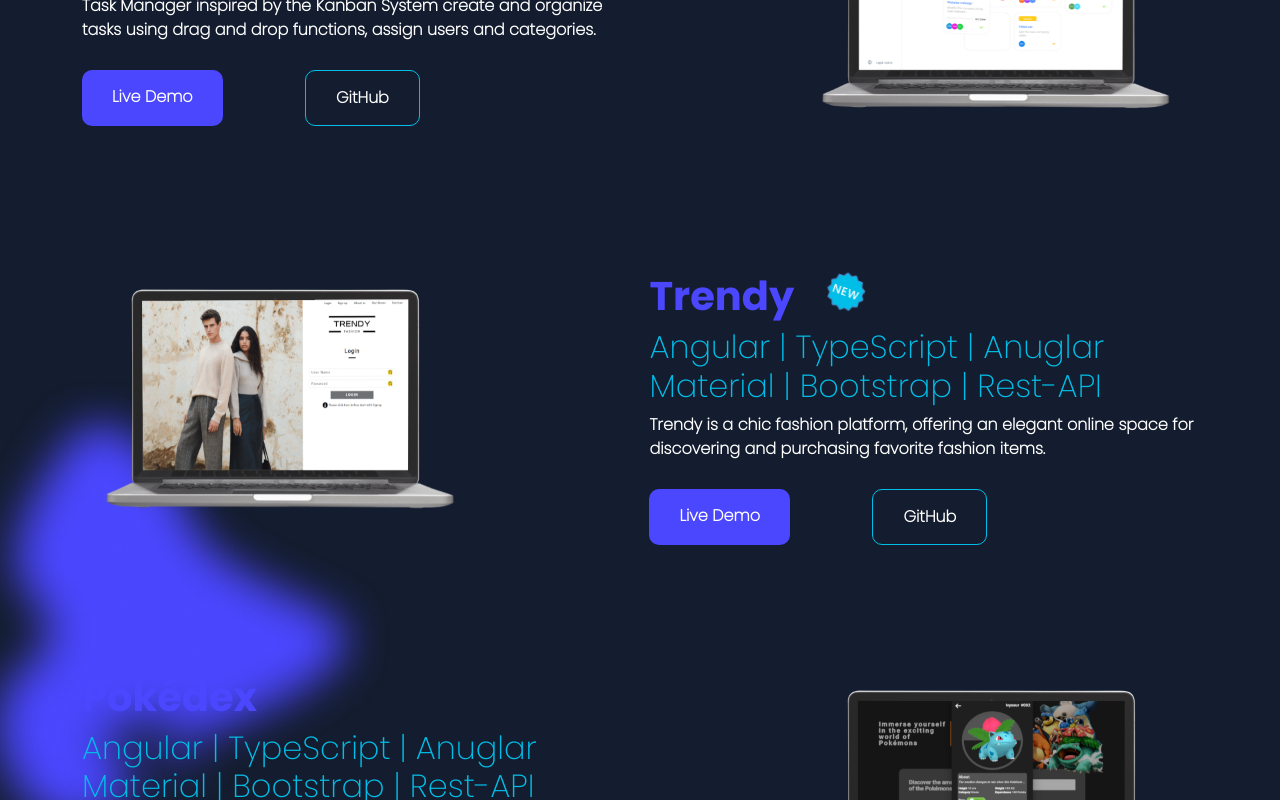
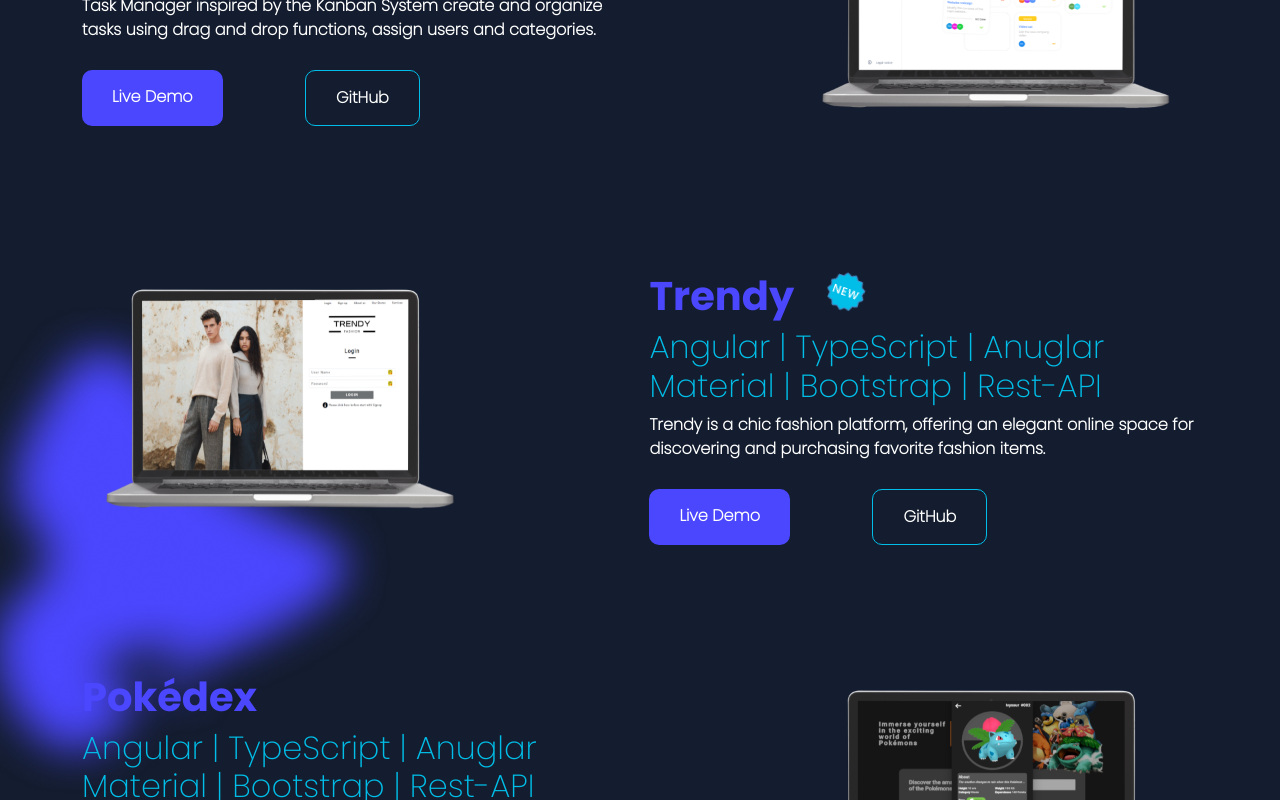
Before and after one commit to Mazin-Fouad/portfolio, an Angular app: page / in a window 1280 px wide. Shown: the part 2983-3783 px from the top of the page. Built offline with nearby package versions, Linux system fonts and the light colour scheme.

Commit message:
my-portfolio component scss modified

```diff
--- a/src/app/my-portfolio/my-portfolio.component.scss
+++ b/src/app/my-portfolio/my-portfolio.component.scss
@@ -73,7 +73,7 @@
 
 .blue-effect {
     position: absolute;
-    bottom: 42%;
+    bottom: 45%;
     height: 500px;
 
     @media (min-width: 270px) and (max-width: 991px) {
```
